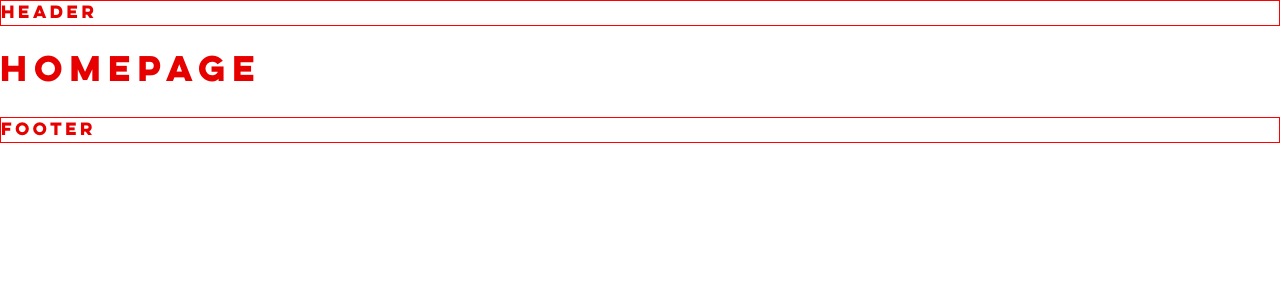
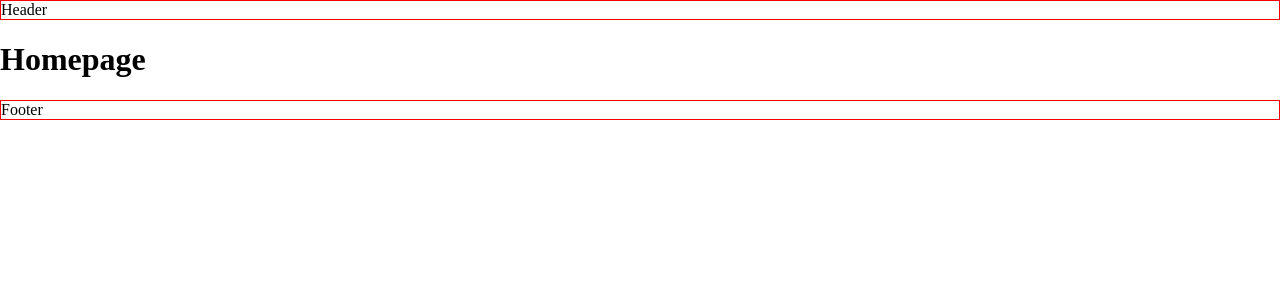
Before and after one commit to rijinmk/vikas-portfolio, a React (Create React App) app: page / in a window 1280 px wide. Shown: the top 300 px of the page. Built offline with nearby package versions, Linux system fonts and the light colour scheme.

Commit message:
fix: remove body css

```diff
--- a/src/global.css
+++ b/src/global.css
@@ -30,6 +30,4 @@
 
 body {
   margin: 0;
-  font-family: "Lulo Bold";
-  color:  rgb(230, 0, 0);
 }
```
